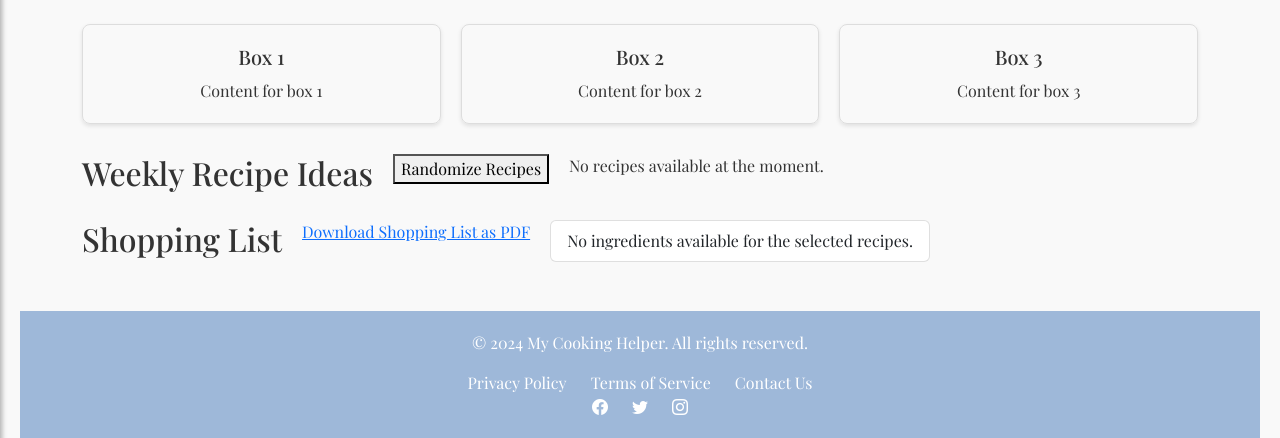
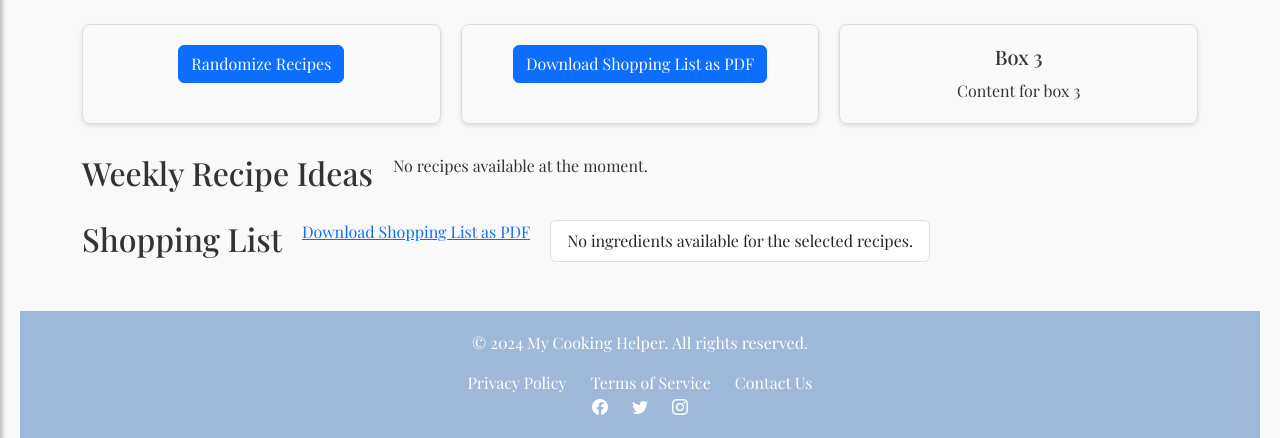
Before and after one commit to rworsham/My_Cooking_Helper_Django, a Django app: page /dashboard in a window 1280 px wide. Shown: the part 108-546 px from the top of the page. Run offline with Django 5.2, Linux system fonts and the light colour scheme; the visitor is signed in with stand-in values (Sample User, id 1); data that the repository does not hold is empty; some web fonts are replaced.

Commit message:
stylized buttons on dashboard and moved elements to have more structure

```diff
--- a/my_cooking_helper/cooking_post/templates/dashboard.html
+++ b/my_cooking_helper/cooking_post/templates/dashboard.html
@@ -38,12 +38,13 @@
                 <div class="col-md-12">
                     <div class="box-container top-boxes">
                         <div class="box">
-                            <h5>Box 1</h5>
-                            <p>Content for box 1</p>
+                        <form method="get" action="{% url 'cooking_post:dashboard' %}">
+                            <input type="hidden" name="randomize" value="true">
+                            <button type="submit" class="btn btn-primary login-btn">Randomize Recipes</button>
+                        </form>
                         </div>
                         <div class="box">
-                            <h5>Box 2</h5>
-                            <p>Content for box 2</p>
+                            <a href="{% url 'cooking_post:dashboard' %}?pdf=true" class="btn btn-primary login-btn">Download Shopping List as PDF</a>
                         </div>
                         <div class="box">
                             <h5>Box 3</h5>
@@ -53,10 +54,6 @@
 
                     <div class="box-container">
                         <h2>Weekly Recipe Ideas</h2>
-                        <form method="get" action="{% url 'cooking_post:dashboard' %}">
-                            <input type="hidden" name="randomize" value="true">
-                            <button type="submit">Randomize Recipes</button>
-                        </form>
                         <div class="row">
                             {% for recipe in weekly_ideas %}
                                 <div class="col-md-4">
--- a/my_cooking_helper/static/css/styles.css
+++ b/my_cooking_helper/static/css/styles.css
@@ -335,3 +335,8 @@ body {
     justify-content: center;
     align-items: center;
 }
+box .login-btn {
+    margin-left: auto;
+    background-color: #7C93C3;
+    border-color: #7C93C3;
+}
```
